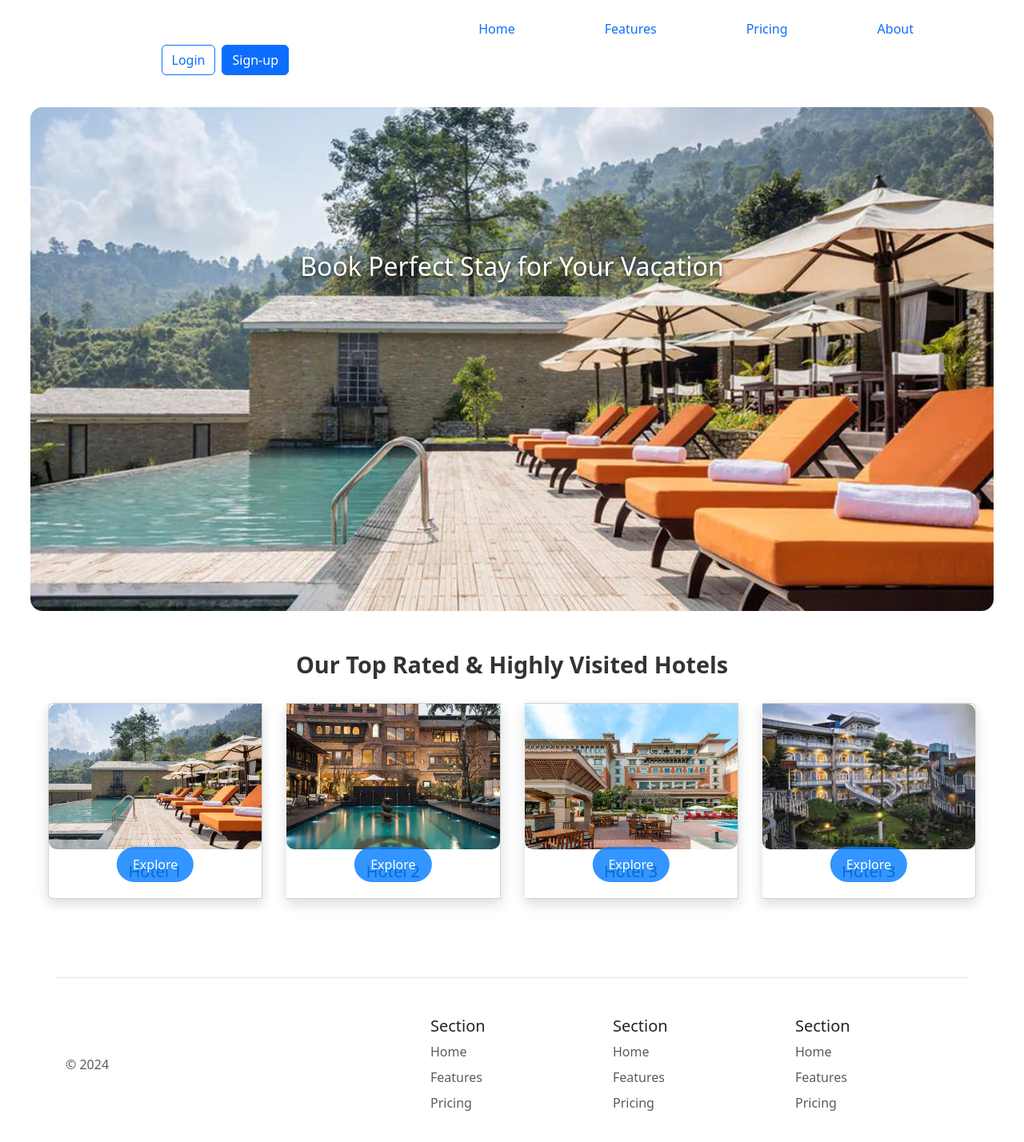
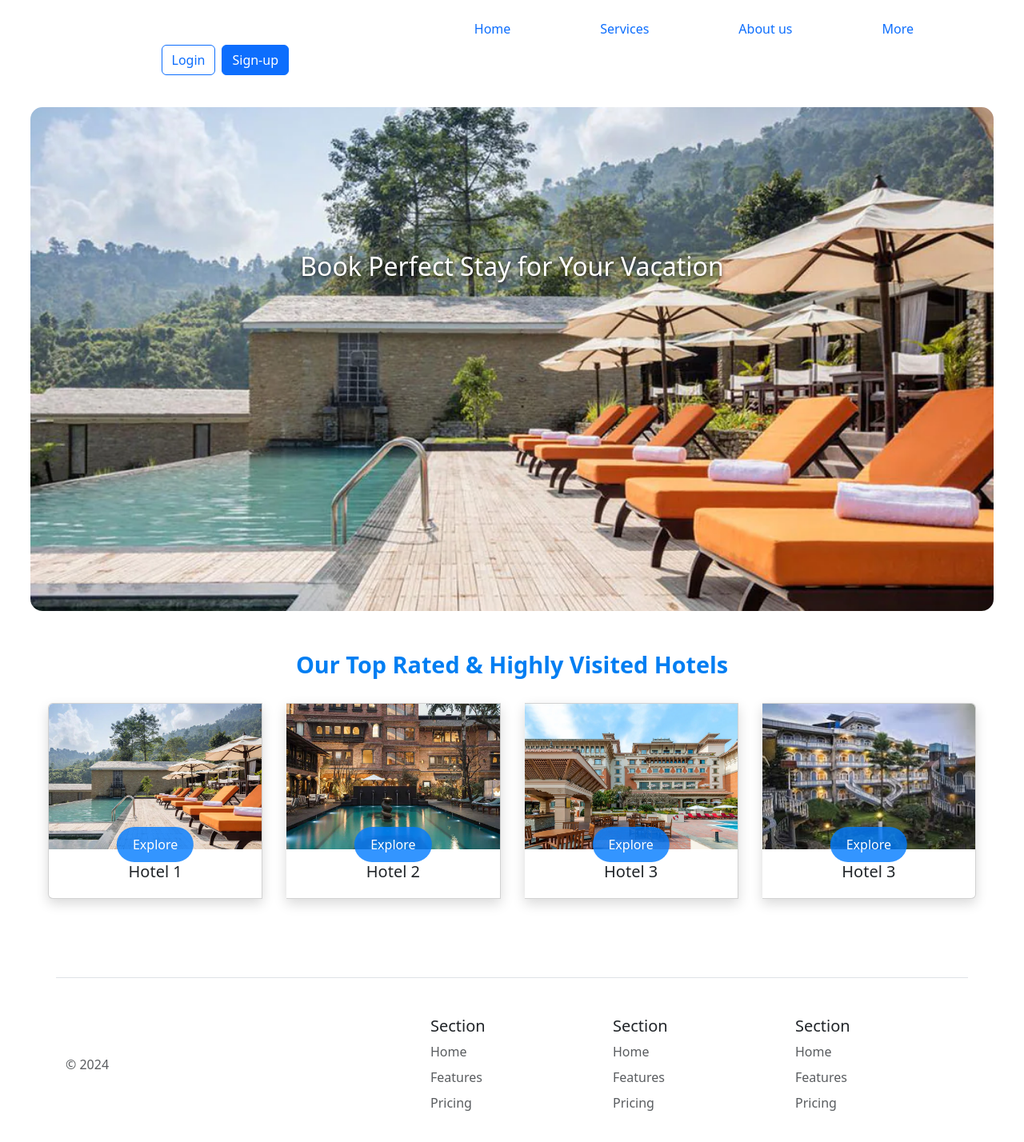
Before and after one commit to SiddharthPaudel/Hotel-Booking-, a React (Vite) app: page / in a window 1280 px wide. Shown: the top 1428 px of the page at 80% size. Built offline with nearby package versions, Linux system fonts and the light colour scheme.

Commit message:
Changes in button and card hover

```diff
--- a/src/components/Card.css
+++ b/src/components/Card.css
@@ -14,6 +14,7 @@
     overflow: hidden; /* Ensures inner content respects rounded corners */
     box-shadow: 0 6px 15px rgba(0, 0, 0, 0.15); /* Adds shadow for depth */
     position: relative; /* Enables positioning of the button inside the card */
+    transition: transform 0.3s ease, box-shadow 0.3s ease;
   }
 
   .card img {
@@ -39,7 +40,7 @@
   /* Explore Button on Image */
   .card .explore-button {
     position: absolute;
-    bottom: 20px; /* Adjust button position within the image */
+    bottom: 45px; /* Adjust button position within the image */
     left: 50%;
     transform: translateX(-50%);
     background-color: rgba(0, 123, 255, 0.8); /* Semi-transparent button background */
--- a/src/components/Header.jsx
+++ b/src/components/Header.jsx
@@ -19,17 +19,17 @@ const Header = () => {
               </li>
               <li>
                 <a href="#" className="nav-link px-2 mx-5">
-                  Features
+                  Services
                 </a>
               </li>
               <li>
                 <a href="#" className="nav-link px-2 mx-5">
-                  Pricing
+                  About us
                 </a>
               </li>
               <li>
                 <a href="#" className="nav-link px-2 mx-5">
-                  About
+                  More
                 </a>
               </li>
             </ul>
--- a/src/pages/Home.css
+++ b/src/pages/Home.css
@@ -1,3 +1,6 @@
+body{
+  background-color: #F3F8FF;
+}
 .image-container {
     position: relative;
     width: 100%;
@@ -77,29 +80,30 @@
 .section-title {
   margin-bottom: 20px;
   font-size: 1.8rem;
-  color: #333;
+  color: #007EF2;
   font-weight: bold;
+
 }
 
 /* Additional tweaks for card group */
-/* .card-group {
+.card-group {
   display: flex;
   justify-content: space-between;
 
   gap: 40px; /* Adds space between cards */
   margin: 0 auto;
-} */
+}
 
 .card {
   flex: 1 1 calc(33.333% - 20px); /* Makes cards responsive: 3 cards per row */
   max-width: calc(33.333% - 20px); /* Sets max width for each card */
   box-shadow: 0px 4px 6px rgba(0, 0, 0, 0.1);
-  border-radius: 20px;
+  border-radius: 40px;
 }
 
 .card img {
   height: 500px; /* Consistent image height for all cards */
  width: 500px;
   object-fit: cover;
-  border-radius: 10px;
+
 }
--- a/src/pages/Home.jsx
+++ b/src/pages/Home.jsx
@@ -30,6 +30,8 @@ const Home = () => {
 
 
 
+
+
       <Footer />
     </>
   );
```
